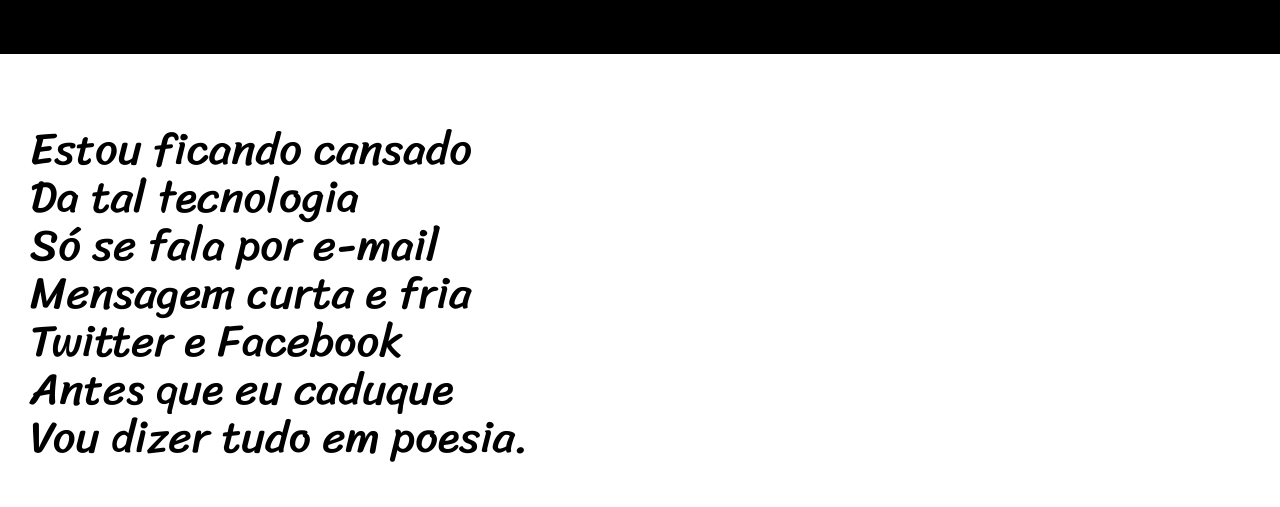
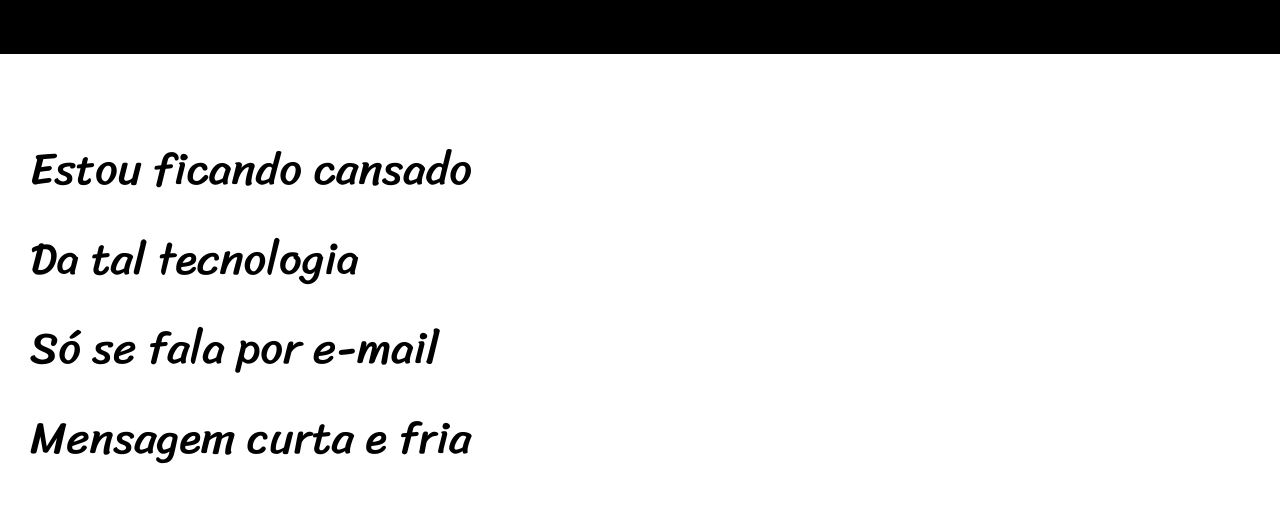
Before and after one commit to srkonnrio/html-css, a plain HTML site: page challenges/ch012/cordel.html in a window 1280 px wide. Shown: the part 221-728 px from the top of the page. Drawn offline with Linux system fonts and the light colour scheme.

Commit message:
Update style.css

```diff
--- a/challenges/ch012/style.css
+++ b/challenges/ch012/style.css
@@ -36,7 +36,7 @@ a:hover {
 
 section {
     padding: 71px 30px;
-    line-height: 3em;
+    line-height: 7vw;
 }
 
 section p {
```
